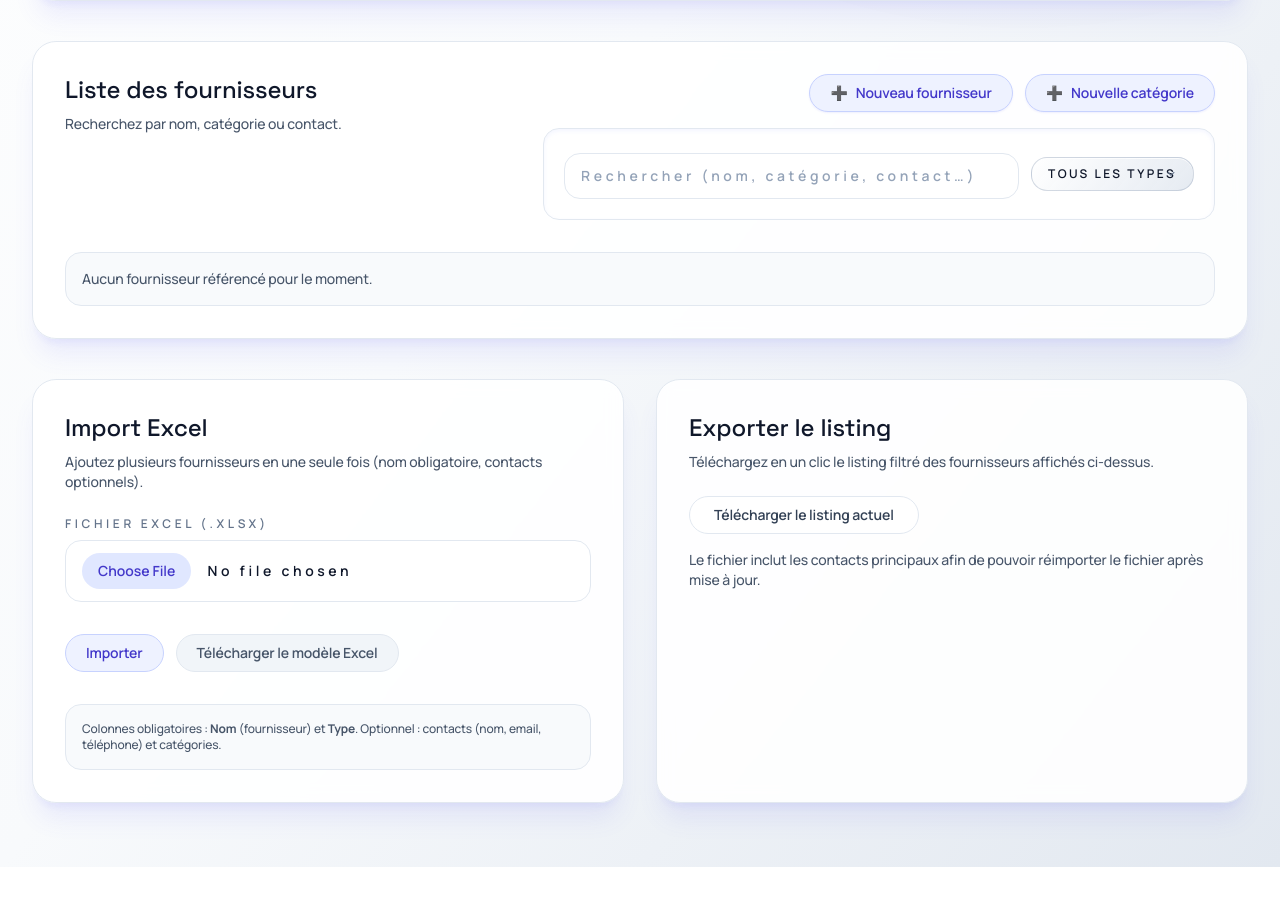
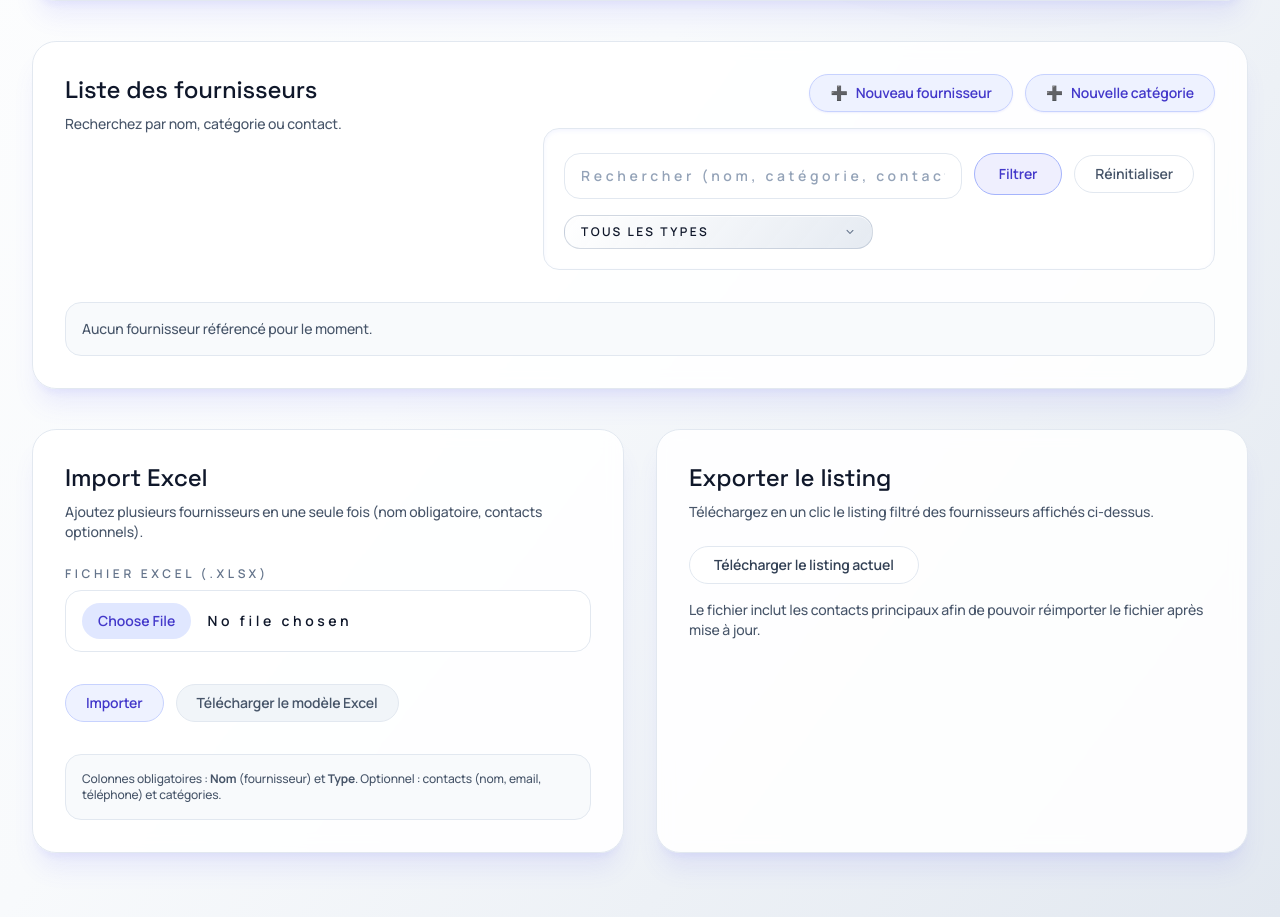
Before and after one commit to Emb3dev/crm_local, a Python web app: template templates/suppliers_list.html in a window 1280 px wide. Shown: the part 766-1683 px from the top of the page. Before the commit the page ends 1633 px from the top, so only its background shows below. Run offline with Jinja, Linux system fonts and the light colour scheme; the template is opened without the code that fills it, so the values that code supplies are empty; some libraries are stand-ins or nearby versions.

Commit message:
Improve supplier search layout

```diff
--- a/templates/suppliers_list.html
+++ b/templates/suppliers_list.html
@@ -125,12 +125,22 @@
             Nouvelle catégorie
           </button>
         </div>
-        <form class="{{ form_panel() }}" role="search" hx-get="/_fournisseurs" hx-target="#supplier-list" hx-trigger="keyup changed delay:300ms">
+        <form class="{{ form_panel() }}" role="search" hx-get="/_fournisseurs" hx-target="#supplier-list" hx-trigger="keyup changed delay:300ms, submit">
           <div class="flex flex-col gap-3 sm:flex-row sm:items-center">
             <label class="flex-1 {{ form_label() }}">
               <span class="sr-only">Rechercher un fournisseur</span>
               <input type="text" name="q" value="{{ q }}" placeholder="Rechercher (nom, catégorie, contact…)" aria-label="Rechercher un fournisseur" class="mt-1 {{ form_control('focus:border-indigo-300 focus:ring-indigo-200 dark:focus:border-indigo-300 dark:focus:ring-indigo-400/70') }}" />
             </label>
+            <div class="flex flex-wrap items-center gap-3 sm:w-auto">
+              <button type="submit" class="inline-flex items-center justify-center rounded-full border border-indigo-300 bg-indigo-500/10 px-6 py-2.5 text-sm font-semibold text-indigo-700 transition hover:bg-indigo-500/20 focus:outline-none focus-visible:ring-2 focus-visible:ring-indigo-400 dark:border-indigo-400/40 dark:bg-indigo-500/10 dark:text-white dark:hover:bg-indigo-400/20">
+                Filtrer
+              </button>
+              <a href="/fournisseurs" class="inline-flex items-center justify-center rounded-full border border-slate-200 bg-white px-5 py-2 text-sm font-semibold text-slate-600 transition hover:bg-slate-100 focus:outline-none focus-visible:ring-2 focus-visible:ring-indigo-300 dark:border-white/10 dark:bg-white/5 dark:text-slate-200 dark:hover:bg-white/10 dark:focus-visible:ring-white/40">
+                Réinitialiser
+              </a>
+            </div>
+          </div>
+          <div class="grid gap-3 sm:grid-cols-2">
             <label class="{{ form_label() }}">
               <span class="sr-only">Filtrer par type</span>
               <div class="relative">
```
